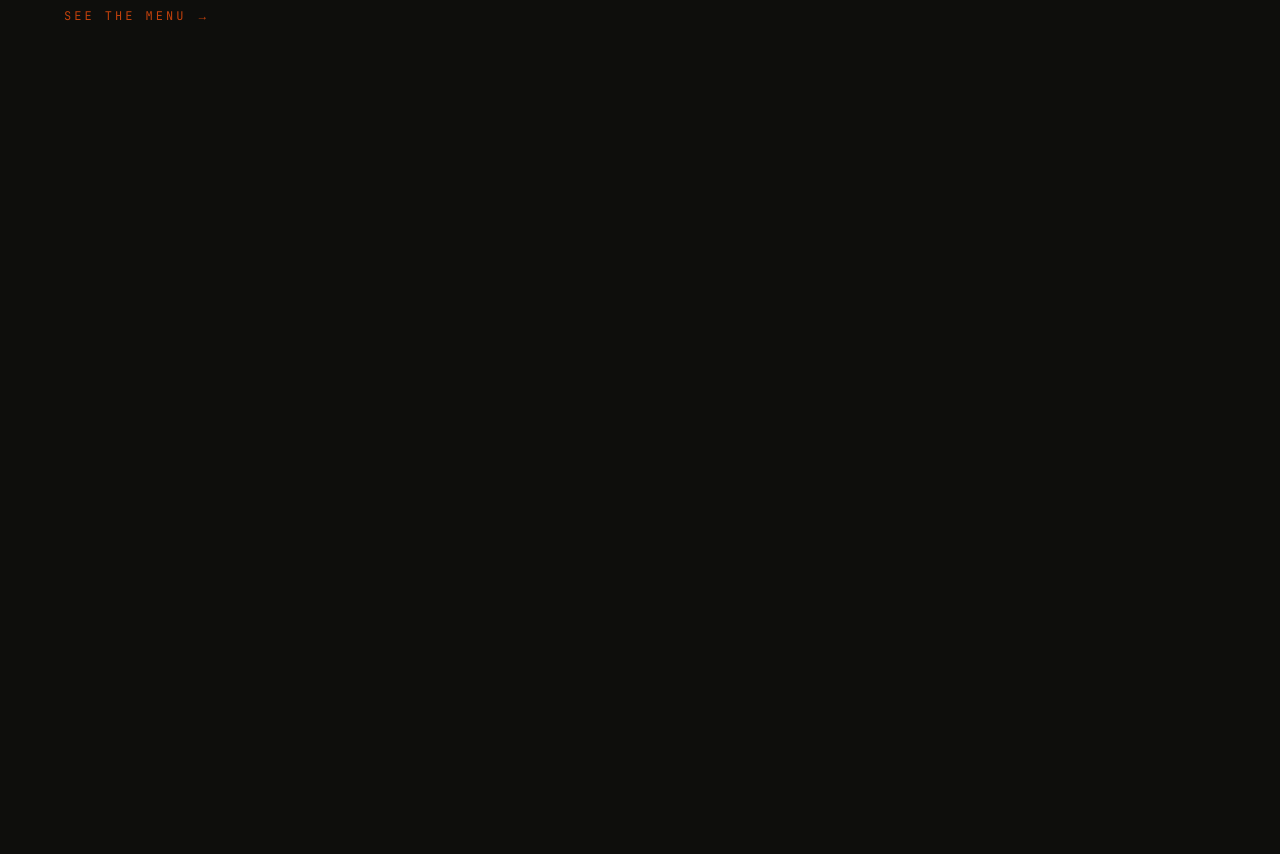
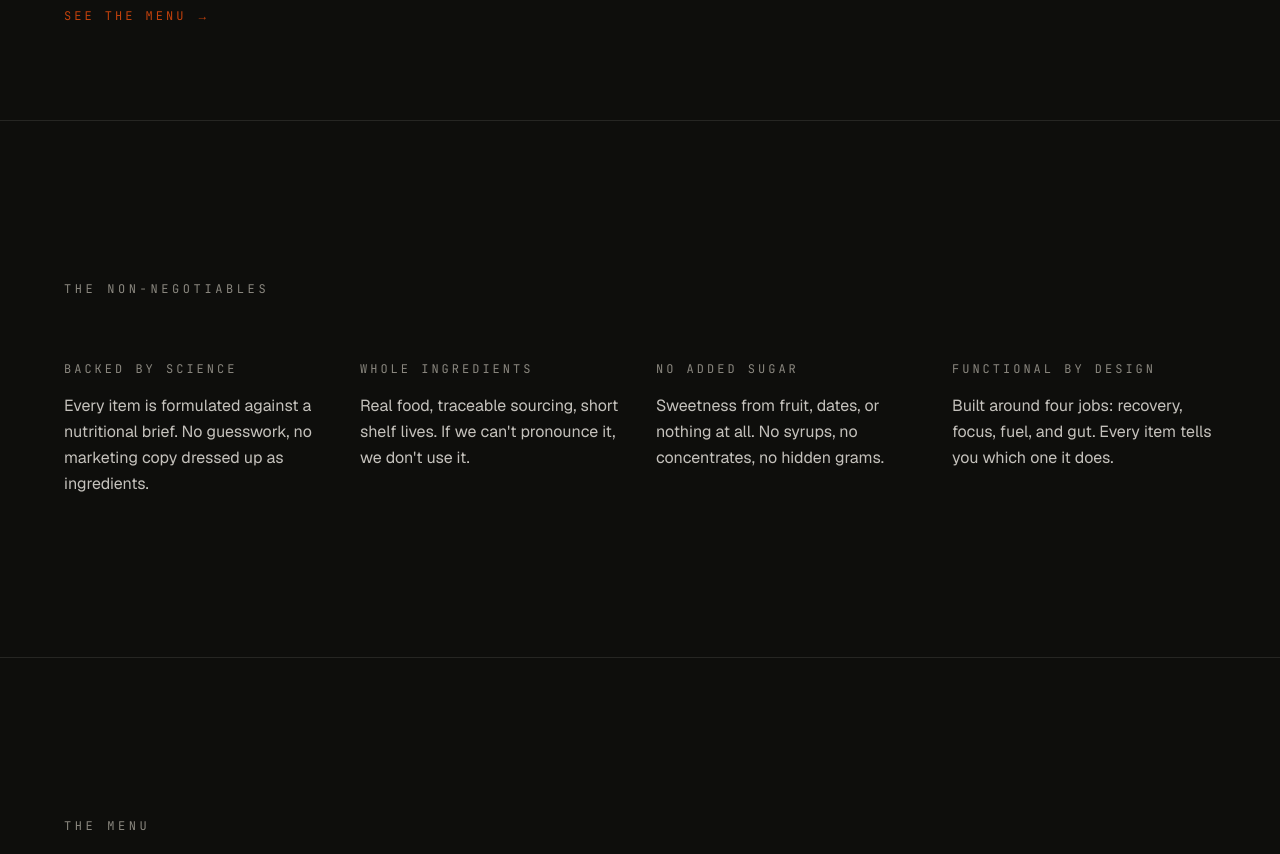
Before and after one commit to coombesmatthew/kitchen-site, a Next.js app: page / in a window 1280 px wide. Shown: the part 680-1534 px from the top of the page. Before the commit the page ends 800 px from the top, so only its background shows below. Built offline with nearby package versions, Linux system fonts and the light colour scheme.

Commit message:
Stage 3: principles + menu

```diff
--- a/app/page.tsx
+++ b/app/page.tsx
@@ -1,9 +1,13 @@
 import Hero from "@/components/Hero";
+import Principles from "@/components/Principles";
+import Menu from "@/components/Menu";
 
 export default function Home() {
   return (
     <main>
       <Hero />
+      <Principles />
+      <Menu />
     </main>
   );
 }
--- /dev/null
+++ b/components/Menu.tsx
@@ -0,0 +1,44 @@
+import { menu } from "@/content";
+
+export default function Menu() {
+  return (
+    <section id="menu" className="py-32 md:py-40 px-8 md:px-16 border-t border-fg/10">
+      <p className="font-mono text-xs uppercase tracking-[0.3em] text-muted mb-16">
+        The menu
+      </p>
+      {menu.map((category) => (
+        <div key={category.category} className="mb-24 last:mb-0">
+          <h2 className="font-serif text-4xl md:text-5xl mb-12 tracking-tight">
+            {category.category}
+          </h2>
+          <div className="grid grid-cols-1 md:grid-cols-2 gap-x-12 gap-y-16">
+            {category.items.map((item) => (
+              <article key={item.no} className="flex flex-col">
+                <div className="flex items-baseline justify-between mb-4">
+                  <span className="font-mono text-xs uppercase tracking-[0.25em] text-muted">
+                    No. {item.no}
+                  </span>
+                  <span className="font-mono text-xs uppercase tracking-[0.25em] text-accent">
+                    {item.tag}
+                  </span>
+                </div>
+                <h3 className="font-serif text-2xl md:text-3xl mb-3 tracking-tight">
+                  {item.name}
+                </h3>
+                <p className="font-sans text-muted leading-relaxed mb-6 max-w-sm">
+                  {item.description}
+                </p>
+                <div className="mt-auto flex items-baseline justify-between pt-4 border-t border-fg/10">
+                  <span className="font-mono text-xs text-muted">
+                    {item.protein}g · {item.kcal} kcal
+                  </span>
+                  <span className="font-mono text-xs text-fg">{item.price}</span>
+                </div>
+              </article>
+            ))}
+          </div>
+        </div>
+      ))}
+    </section>
+  );
+}
--- /dev/null
+++ b/components/Principles.tsx
@@ -0,0 +1,21 @@
+import { principles } from "@/content";
+
+export default function Principles() {
+  return (
+    <section className="py-32 md:py-40 px-8 md:px-16 border-t border-fg/10">
+      <p className="font-mono text-xs uppercase tracking-[0.3em] text-muted mb-16">
+        The non-negotiables
+      </p>
+      <div className="grid grid-cols-1 md:grid-cols-4 gap-12 md:gap-8">
+        {principles.map((p) => (
+          <div key={p.label} className="max-w-xs">
+            <h3 className="font-mono text-xs uppercase tracking-[0.25em] text-muted mb-4">
+              {p.label}
+            </h3>
+            <p className="font-sans text-fg/80 leading-relaxed">{p.body}</p>
+          </div>
+        ))}
+      </div>
+    </section>
+  );
+}
```
